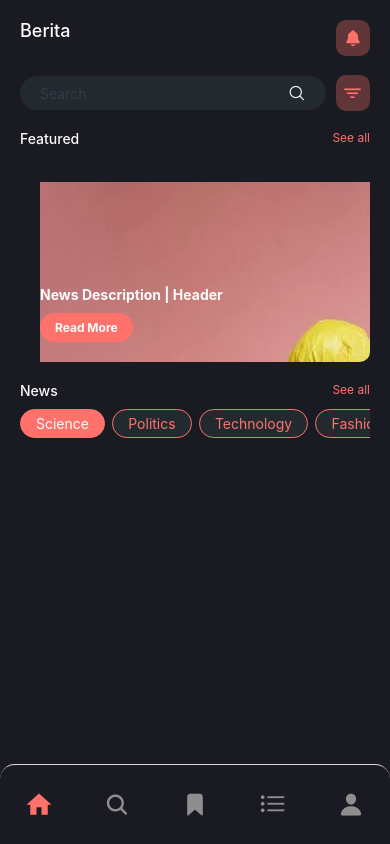
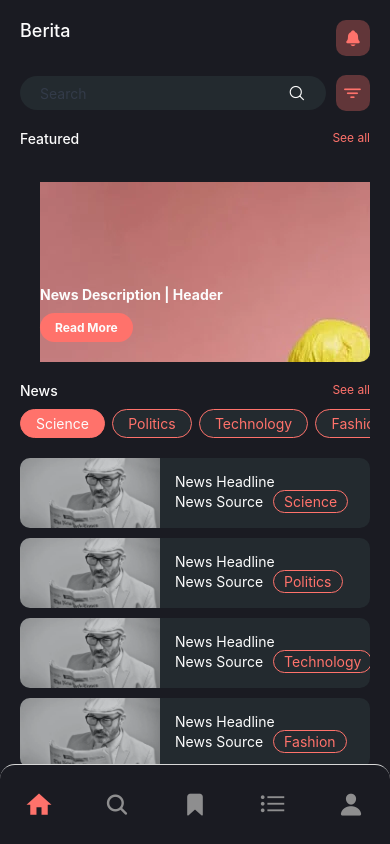
Before and after one commit to Elozino/berita, a React Native app: screen /Home in a window 390 px wide. Built offline with nearby package versions, Linux system fonts and the light colour scheme.

Commit message:
added screens

```diff
--- /dev/null
+++ b/components/FeaturedCard.tsx
@@ -0,0 +1,44 @@
+import { Image, Linking, Pressable, StyleSheet, Text, View } from 'react-native'
+import React, { useContext } from 'react'
+import { useTheme } from '../utils/theme'
+import { TContext } from '../types'
+import { Context } from '../context/ContextApp'
+
+const FeaturedCard = () => {
+  const { dark } = useContext(Context) as TContext
+
+  return (
+    <View style={{ ...styles.featureImage }}>
+      <Image
+        source={require("../assets/images/new3.png")}
+        style={{ ...styles.image }}
+      />
+      <View style={{ alignItems: "flex-start", flex: 1, justifyContent: "flex-end" }}>
+        <Text style={{ color: useTheme(dark).defautlText, fontWeight: "bold", marginBottom: 10 }}>News Description | Header</Text>
+        <Pressable
+          style={{ backgroundColor: useTheme(dark).appColor, paddingHorizontal: 15, paddingVertical: 7, borderRadius: 20 }}
+          onPress={() => Linking.openURL("https://www.google.com")}>
+          <Text style={{ color: useTheme(dark).defautlText, fontWeight: "bold", fontSize: 12 }}>Read More</Text>
+        </Pressable>
+      </View>
+    </View>
+  )
+}
+
+export default FeaturedCard
+
+const styles = StyleSheet.create({
+  featureImage: {
+    borderRadius: 10,
+    overflow: "hidden",
+    position: "relative",
+    width: "100%",
+    height: 200,
+    marginVertical: 15,
+    padding: 20,
+  },
+  image: {
+    position: "absolute",
+    resizeMode: "cover",
+  },
+})
--- a/components/NewsCard.tsx
+++ b/components/NewsCard.tsx
@@ -1,14 +1,62 @@
-import { StyleSheet, Text, View } from 'react-native'
-import React from 'react'
+import { Image, StyleSheet, Text, TouchableHighlight, View } from 'react-native'
+import React, { useContext } from 'react'
+import { TContext } from '../types'
+import { Context } from '../context/ContextApp'
+import { useTheme } from '../utils/theme'
 
-const NewsCard = () => {
+const NewsCard = ({ data }) => {
+  const { dark } = useContext(Context) as TContext
+
   return (
-    <View>
-      <Text>NewsCard</Text>
-    </View>
+    <TouchableHighlight>
+      <View style={{ ...styles.wrapper, backgroundColor: useTheme(dark).secBg }}>
+        <Image source={data.image} style={{ ...styles.image }} />
+        <View style={{ ...styles.content }}>
+          <Text style={{ color: useTheme(dark).defautlText }}>News Headline</Text>
+          <View style={{
+            flex: 1,
+            flexDirection: "row",
+            alignItems: "center"
+          }}>
+            <Text style={{ color: useTheme(dark).defautlText }}>News Source</Text>
+            <View
+              style={{ ...styles.newsTopic, backgroundColor: useTheme(dark).secBg, borderColor: useTheme(dark).appColor }}>
+              <Text style={{ color: useTheme(dark).appColor, fontSize: 14 }}>{data.topic}</Text>
+            </View>
+          </View>
+        </View>
+      </View>
+    </TouchableHighlight>
   )
 }
 
 export default NewsCard
 
-const styles = StyleSheet.create({})
+const styles = StyleSheet.create({
+  wrapper: {
+    flexDirection: "row",
+    flex: 1,
+    // backgroundColor: "#fff",
+    marginBottom: 10,
+    height: 120,
+    borderRadius: 10,
+    overflow: "hidden",
+  },
+  image: {
+    resizeMode: "cover",
+    width: "40%",
+    height: "100%",
+  },
+  content: {
+    padding: 15,
+    paddingVertical: 15,
+    paddingLeft: 15,
+  },
+  newsTopic: {
+    paddingHorizontal: 10,
+    paddingVertical: 2,
+    borderRadius: 20,
+    borderWidth: 1,
+    marginLeft: 10
+  }
+})
--- a/screens/Home/Bookmark.tsx
+++ b/screens/Home/Bookmark.tsx
@@ -1,4 +1,4 @@
-import { StyleSheet, Text, View } from 'react-native'
+import { ActivityIndicator, StyleSheet, Text, View } from 'react-native'
 import React, { useContext } from 'react'
 import { SafeAreaView } from 'react-native-safe-area-context'
 import { TContext } from '../../types'
@@ -11,6 +11,10 @@ const Bookmark = () => {
   return (
     <SafeAreaView style={{ backgroundColor: useTheme(dark).bg, flex: 1 }}>
       <Text>Bookmark</Text>
+      <ActivityIndicator />
+      <ActivityIndicator size="large" />
+      <ActivityIndicator size="small" color="#0000ff" />
+      <ActivityIndicator size="large" color="#00ff00" />
     </SafeAreaView>
   )
 }
--- a/screens/Home/HomeScreen.tsx
+++ b/screens/Home/HomeScreen.tsx
@@ -8,13 +8,15 @@ import { Ionicons, MaterialCommunityIcons } from '@expo/vector-icons'
 import { globalStyles } from '../../constants/styles'
 import { topics } from '../../constants/data'
 import NewsTopics from '../NewsTopics'
+import NewsCard from '../../components/NewsCard'
+import FeaturedCard from '../../components/FeaturedCard'
 
 const HomeScreen = () => {
   const { dark } = useContext(Context) as TContext
   const [activeIndex, setActiveIndex] = useState(0)
 
   return (
-    <SafeAreaView style={{ backgroundColor: useTheme(dark).bg, flex: 1, padding: 20 }}>
+    <SafeAreaView style={{ backgroundColor: useTheme(dark).bg, flex: 1, paddingHorizontal: 20, paddingTop: 20 }}>
       {/* header */}
       <View style={styles.header}>
         <Text style={{ ...styles.headerText, color: useTheme(dark).defautlText }}>Berita</Text>
@@ -40,30 +42,21 @@ const HomeScreen = () => {
         </TouchableHighlight>
       </View>
 
-      <ScrollView style={{ flex: 1 }}>
-        {/* features header */}
+      <ScrollView style={{ flex: 1 }} showsVerticalScrollIndicator={false}
+        alwaysBounceHorizontal={true}
+        bounces={true}
+        decelerationRate="fast">
+        {/* featured section */}
         <View>
-          {/* featured section */}
+          {/* features header */}
           <View style={{ ...styles.header }}>
             <Text style={{ color: useTheme(dark).defautlText, fontWeight: "500" }}>Featured</Text>
             <Pressable>
               <Text style={{ color: useTheme(dark).appColor, fontSize: 12 }}>See all</Text>
             </Pressable>
           </View>
-          <View style={{ ...styles.featureImage }}>
-            <Image
-              source={require("../../assets/images/new3.png")}
-              style={{ ...styles.image }}
-            />
-            <View style={{ alignItems: "flex-start", flex: 1, justifyContent: "flex-end" }}>
-              <Text style={{ color: useTheme(dark).defautlText, fontWeight: "bold", marginBottom: 10 }}>News Description | Header</Text>
-              <Pressable
-                style={{ backgroundColor: useTheme(dark).appColor, paddingHorizontal: 15, paddingVertical: 7, borderRadius: 20 }}
-                onPress={() => Linking.openURL("www.google.com")}>
-                <Text style={{ color: useTheme(dark).defautlText, fontWeight: "bold", fontSize: 12 }}>Read More</Text>
-              </Pressable>
-            </View>
-          </View>
+          {/* feature card */}
+          <FeaturedCard />
         </View>
 
         {/* news section */}
@@ -75,6 +68,7 @@ const HomeScreen = () => {
             </Pressable>
           </View>
 
+          {/* type of news slider */}
           <ScrollView horizontal={true} showsHorizontalScrollIndicator={false}
             alwaysBounceHorizontal={true}
             bounces={true}
@@ -93,18 +87,15 @@ const HomeScreen = () => {
               </TouchableHighlight>
             ))}
           </ScrollView>
-          {/* <FlatList
-            data={topics}
-            keyExtractor={(_, i) => i.toFixed()}
-            renderItem={({ item }) => <Text>{item.topic}</Text>}
-            showsVerticalScrollIndicator={false}
-            // columnWrapperStyle={{
-              //   marginBottom: 10
-              // }}
-            /> */}
+
+          {/* news cards */}
+          <View style={{ marginTop: 10 }}>
+            {
+              topics.map(((item, i) => <NewsCard key={i} data={item} />))
+            }
+          </View>
         </View>
       </ScrollView>
-
     </SafeAreaView>
   )
 }
@@ -124,24 +115,10 @@ const styles = StyleSheet.create({
     flexDirection: "row",
     alignItems: "center",
   },
-  featureImage: {
-    borderRadius: 10,
-    overflow: "hidden",
-    position: "relative",
-    width: "100%",
-    height: 200,
-    marginVertical: 15,
-    padding: 20,
-  },
-  image: {
-    position: "absolute",
-    resizeMode: "cover",
-  },
   newsTopic: {
     paddingHorizontal: 15,
     paddingVertical: 5,
     borderRadius: 20,
     borderWidth: 1,
-    // marginRight: 5,
   }
 })
--- a/screens/Home/Search.tsx
+++ b/screens/Home/Search.tsx
@@ -1,19 +1,106 @@
-import { StyleSheet, Text, View } from 'react-native'
-import React, { useContext } from 'react'
+import { FlatList, ScrollView, StyleSheet, Text, TextInput, TouchableHighlight, TouchableOpacity, View } from 'react-native'
+import React, { useContext, useState } from 'react'
 import { SafeAreaView } from 'react-native-safe-area-context'
 import { useTheme } from '../../utils/theme'
 import { TContext } from '../../types'
 import { Context } from '../../context/ContextApp'
+import { Ionicons } from '@expo/vector-icons'
+import { globalStyles } from '../../constants/styles'
+import { topics } from '../../constants/data'
+import NewsCard from '../../components/NewsCard'
 
 const Search = () => {
   const { dark } = useContext(Context) as TContext
+  const [activeIndex, setActiveIndex] = useState(0)
+
   return (
-    <SafeAreaView style={{ backgroundColor: useTheme(dark).bg, flex: 1 }}>
-      <Text>Search</Text>
+    <SafeAreaView style={{ backgroundColor: useTheme(dark).bg, flex: 1, paddingHorizontal: 20, paddingTop: 20 }}>
+      {/* header */}
+      <View style={styles.header}>
+        <Text style={{ ...styles.headerText, color: useTheme(dark).defautlText }}>Berita</Text>
+        <TouchableHighlight style={{ backgroundColor: `${useTheme(dark).appColor}50`, borderRadius: 10, padding: 8, }}>
+          <Ionicons name="notifications" size={18} color={useTheme(dark).appColor} />
+        </TouchableHighlight>
+      </View>
+
+      {/* search */}
+      <View style={{ ...styles.search }}>
+        <View style={[globalStyles.searchWrapper, { backgroundColor: useTheme(dark).secBg, flex: 1 }]}>
+          <TextInput
+            keyboardType='default'
+            placeholder='Search'
+            placeholderTextColor={useTheme(dark).inputColor}
+            style={[globalStyles.inputField, { color: useTheme(dark).defautlText }]} />
+          <TouchableOpacity style={{ flexDirection: "row", alignItems: "center" }}>
+            <Ionicons name="search-outline" size={18} color={useTheme(dark).defautlText} />
+          </TouchableOpacity>
+        </View>
+        <TouchableHighlight style={{ backgroundColor: `${useTheme(dark).appColor}50`, borderRadius: 10, padding: 8, marginLeft: 10, }}>
+          <Ionicons name="filter" size={18} color={useTheme(dark).appColor} />
+        </TouchableHighlight>
+      </View>
+
+      {/* type of news slider */}
+      <View>
+        <ScrollView horizontal={true} showsHorizontalScrollIndicator={false}
+          alwaysBounceHorizontal={true}
+          bounces={true}
+          decelerationRate="fast"
+          contentContainerStyle={{
+            justifyContent: "space-between",
+            marginVertical: 10,
+            width: "250%"
+          }}>
+          {topics.map((item, i) => (
+            <TouchableHighlight
+              key={i}
+              onPress={() => setActiveIndex(i)}
+              style={{ ...styles.newsTopic, backgroundColor: activeIndex === i ? useTheme(dark).appColor : useTheme(dark).secBg, borderColor: useTheme(dark).appColor }}>
+              <Text style={{ color: activeIndex === i ? useTheme(dark).defautlText : useTheme(dark).appColor, fontSize: 14 }}>{item.topic}</Text>
+            </TouchableHighlight>
+          ))}
+        </ScrollView>
+      </View>
+
+      {/* search results */}
+      <View style={{ flex: 1 }}>
+        <View style={{ ...styles.header, marginVertical: 10 }}>
+          <Text style={{ color: useTheme(dark).defautlText, fontWeight: "500" }}>Search Results</Text>
+          <Text style={{ color: useTheme(dark).appColor, fontSize: 12 }}>100 founds</Text>
+        </View>
+        <ScrollView
+          showsVerticalScrollIndicator={false}
+        >
+          <View style={{ marginTop: 10 }}>
+            {
+              topics.map(((item, i) => <NewsCard key={i} data={item} />))
+            }
+          </View>
+        </ScrollView>
+      </View>
     </SafeAreaView>
   )
 }
 
 export default Search
 
-const styles = StyleSheet.create({})
+const styles = StyleSheet.create({
+  header: {
+    flexDirection: "row",
+    justifyContent: "space-between"
+  },
+  headerText: {
+    fontSize: 18,
+    fontWeight: "500",
+  },
+  search: {
+    flexDirection: "row",
+    alignItems: "center",
+  },
+  newsTopic: {
+    paddingHorizontal: 15,
+    paddingVertical: 5,
+    borderRadius: 20,
+    borderWidth: 1,
+  }
+})
```
